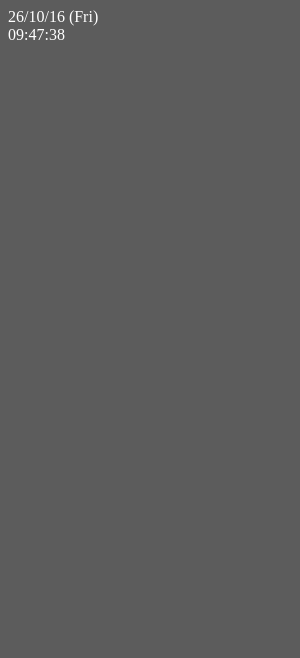
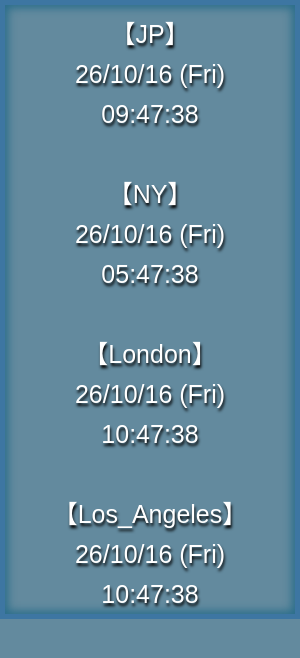
Before and after one commit to itojunna/IDA, an Electron app: page AID06/DigitalClock/index.html in a window 300 px wide. Drawn offline with Linux system fonts and the light colour scheme; a web font is replaced by a local one.

Commit message:
resetかかった？

```diff
--- a/AID06/DigitalClock/clock.js
+++ b/AID06/DigitalClock/clock.js
@@ -1,4 +1,4 @@
-//時計の描画処理をスタート
+//時計の描画処理スタート
 clock();
 
 function clock () {
@@ -30,6 +30,73 @@ function updateDigitalClock (d) {
     if(mm < 10) { mm = "0" + mm; }
     if(ss < 10) { ss = "0" + ss; }
 
-    let text = YY + "/" + MM + "/" + DD + " (" + AA_str[AA] + ")<br>" + hh + ":"+ mm + ":" + ss;
-    document.getElementById("digital_clock").innerHTML= text;
+    let textJP = YY + "/" + MM + "/" + DD + " (" + AA_str[AA] + ")<br>" + hh + ":"+ mm + ":" + ss;
+
+
+    let nyDateStr = d.toLocaleString("en-US", { timeZone: "America/New_York" });
+    let ny = new Date(nyDateStr);
+
+    let nyYY = ny.getFullYear().toString().slice(-2);
+    let nyMM = ny.getMonth() + 1;
+    let nyDD = ny.getDate();
+    let nyAA = ny.getDay();
+    let nyhh = ny.getHours();
+    let nymm = ny.getMinutes();
+    let nyss = ny.getSeconds();
+
+    // 桁あわせ
+    if(nyMM < 10) { nyMM = "0" + nyMM; }
+    if(nyDD < 10) { nyDD = "0" + nyDD; }
+    if(nyhh < 10) { nyhh = "0" + nyhh; }
+    if(nymm < 10) { nymm = "0" + nymm; }
+    if(nyss < 10) { nyss = "0" + nyss; }
+
+    let textNY = nyYY + "/" + nyMM + "/" + nyDD + " (" + AA_str[nyAA] + ")<br>" + nyhh + ":"+ nymm + ":" + nyss;
+
+
+    let lonDateStr = d.toLocaleString("en-US", { timeZone: "Europe/London" });
+    let lon = new Date(lonDateStr);
+
+    let lonYY = lon.getFullYear().toString().slice(-2);
+    let lonMM = lon.getMonth() + 1;
+    let lonDD = lon.getDate();
+    let lonAA = lon.getDay();
+    let lonhh = lon.getHours();
+    let lonmm = lon.getMinutes();
+    let lonss = lon.getSeconds();
+
+    // 桁あわせ
+    if(lonMM < 10) { lonMM = "0" + lonMM; }
+    if(lonDD < 10) { lonDD = "0" + lonDD; }
+    if(lonhh < 10) { lonhh = "0" + lonhh; }
+    if(lonmm < 10) { lonmm = "0" + lonmm; }
+    if(lonss < 10) { lonss = "0" + lonss; }
+
+    let textLon = lonYY + "/" + lonMM + "/" + lonDD + " (" + AA_str[lonAA] + ")<br>" + lonhh + ":"+ lonmm + ":" + lonss;
+
+
+    let options = { timeZone: 'America/Los_Angeles', hour12: false };
+    let laxDateStr = new Date().toLocaleString('en-US', options);
+    let lax = new Date(laxDateStr);
+
+    let laxYY = lon.getFullYear().toString().slice(-2);
+    let laxMM = lon.getMonth() + 1;
+    let laxDD = lon.getDate();
+    let laxAA = lon.getDay();
+    let laxhh = lon.getHours();
+    let laxmm = lon.getMinutes();
+    let laxss = lon.getSeconds();
+
+    // 桁あわせ
+    if(lonMM < 10) { lonMM = "0" + lonMM; }
+    if(lonDD < 10) { lonDD = "0" + lonDD; }
+    if(lonhh < 10) { lonhh = "0" + lonhh; }
+    if(lonmm < 10) { lonmm = "0" + lonmm; }
+    if(lonss < 10) { lonss = "0" + lonss; }
+
+    let textLax = laxYY + "/" + laxMM + "/" + laxDD + " (" + AA_str[laxAA] + ")<br>" + laxhh + ":"+ laxmm + ":" + laxss;
+
+
+    let text = "【JP】<br>" + textJP + "<br><br>【NY】<br>" + textNY + "<br><br>【London】<br>" + textLon + "<br><br>【Los_Angeles】<br>" + textLax;
+    document.getElementById("digital_clock").innerHTML = text;
 }
--- a/AID06/DigitalClock/css/clock.css
+++ b/AID06/DigitalClock/css/clock.css
@@ -1,7 +1,24 @@
+@import url("https://fonts.googleapis.com/css2?family=Iceland&display=swap");
+
 body {
-    background-color: rgba(24, 24, 24, .7);
+    overflow: hidden;
+    margin: 0;
+    padding: 0;
+    border: 5px solid rgb(61, 118, 162);
+    background-color: rgba(33, 89, 118, 0.7);
+    box-shadow: 0 0 8px 3px #296d8a inset;
     color: #fff;
     -webkit-app-region: drag;
     -webkit-user-select: none;
     user-select: none;
 }
+
+#digital_clock {
+    font-family: "Iceland", sans-serif;
+    font-size: 25px;
+    line-height: 40px;
+    margin-top: 9px;
+    text-align: center;
+    color: #fff;
+    text-shadow: 1px 3px 3px #000;
+}
--- a/AID06/HelloWorld/main.js
+++ b/AID06/HelloWorld/main.js
@@ -1,4 +1,4 @@
-const { app, BrowserWindow } = require("electron/main")
+const {app, BrowserWindow} = require("electron/main")
 
 //ウィンドウの作成
 const createWindow = () => {
```
Also changed, not shown: AID06/DigitalClock/index.html (+1 -1 lines), AID06/DigitalClock/main.js (+4 -3 lines), AID06/DigitalClock/package.json (+12 -2 lines), AID06/HelloWorld/css/style.css (+5 -5 lines), AID06/HelloWorld/index.html (+1 -1 lines), 2 other files.
